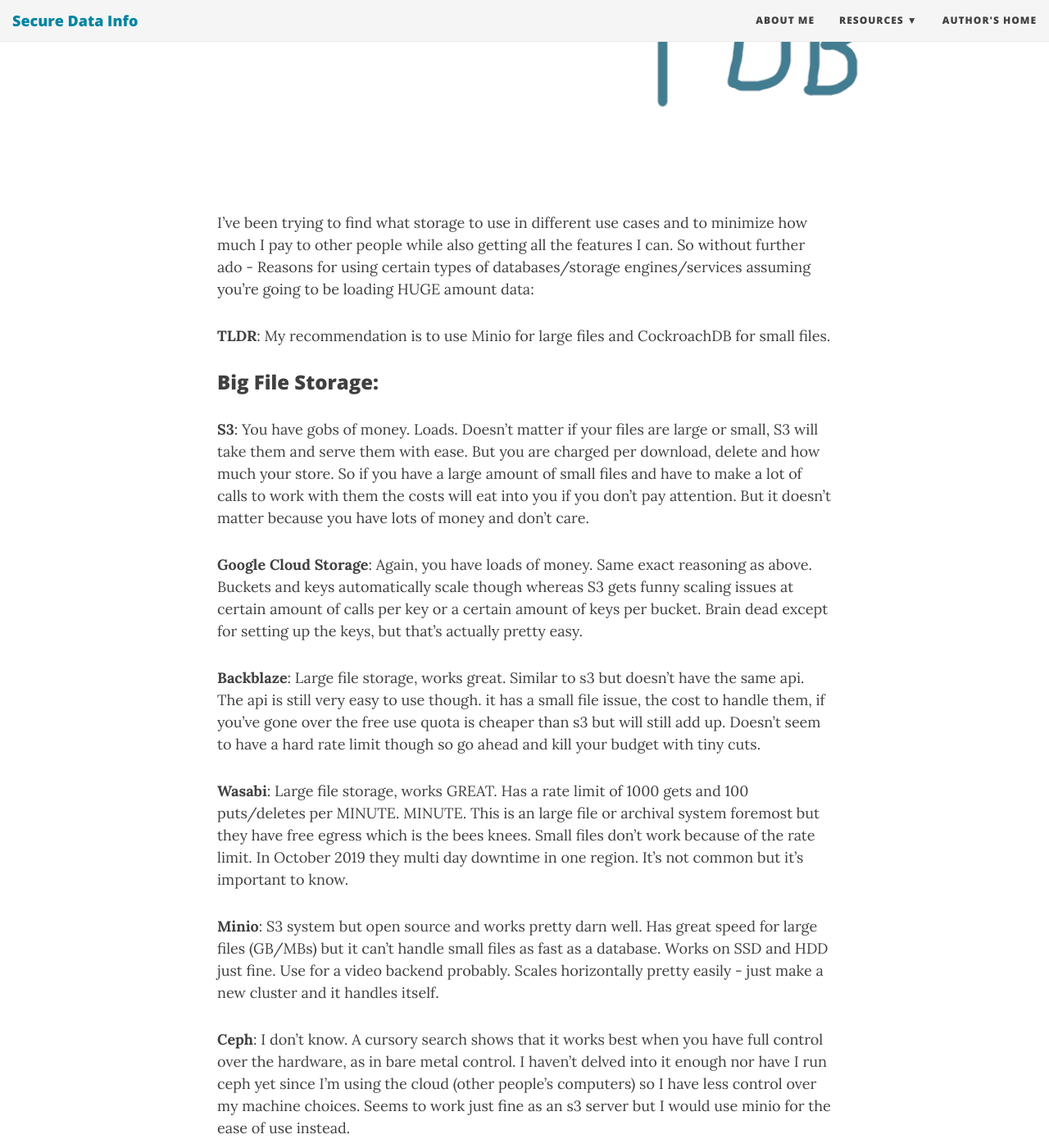
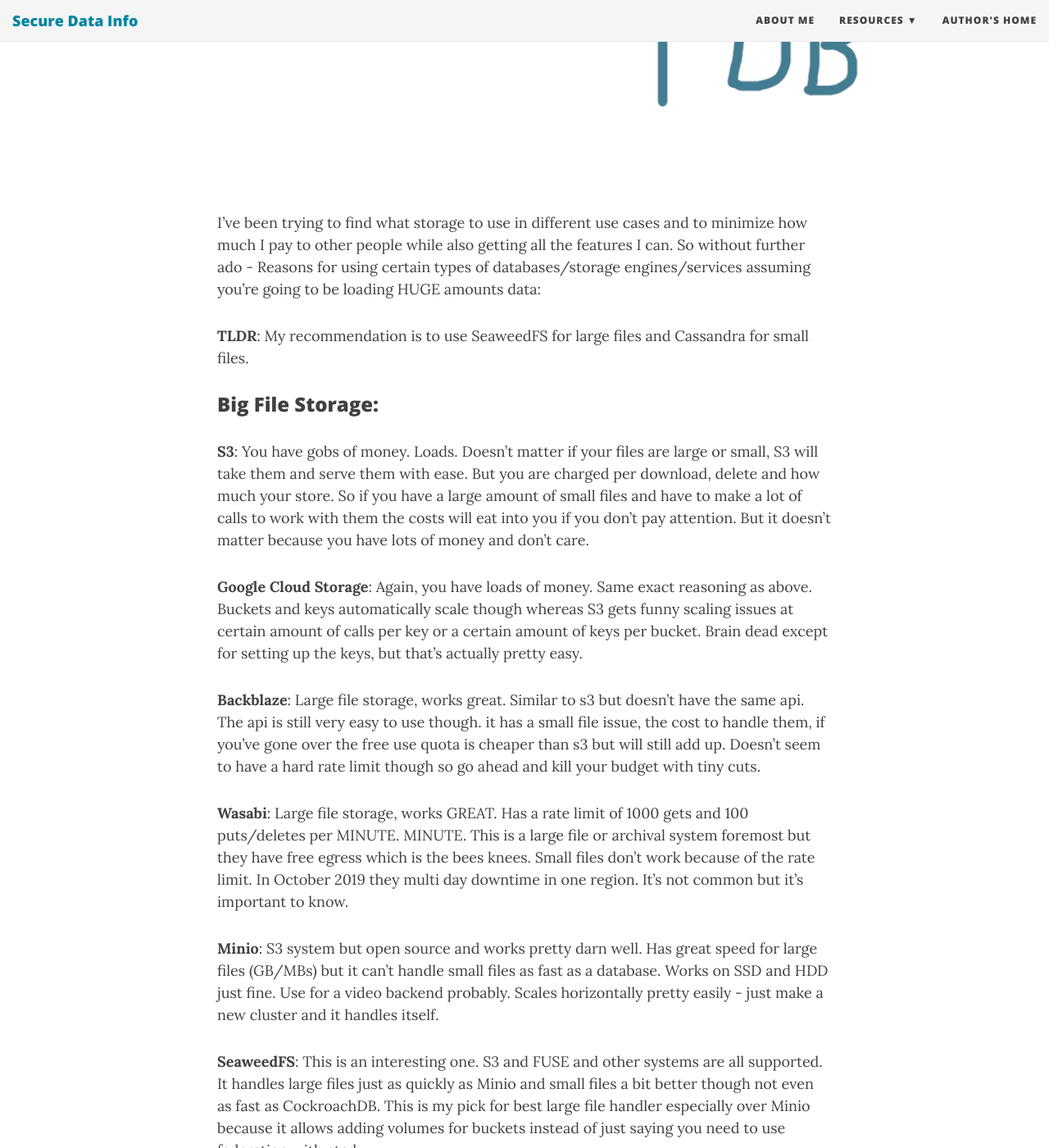
Before and after one commit to anidean/anidean.github.io, a Jekyll site: the page built from _posts/2020-05-01-storage-choices.md, in a window 1280 px wide and 1400 px high, scrolled down 393 px. Shown: the whole window at 82% size. Built offline with Jekyll 4.4.1, drawn with Linux system fonts in a browser that asks for light colours; nearby versions of some CDN libraries; some of the changed text lies outside the part shown.

Commit message:
adding cassandra and seaweed.  The winners

```diff
--- a/_posts/2020-05-01-storage-choices.md
+++ b/_posts/2020-05-01-storage-choices.md
@@ -8,9 +8,9 @@
 ---
 
 I've been trying to find what storage to use in different use cases and to minimize how much I pay to other people while also getting all the features I can.  So without further ado -
-Reasons for using certain types of databases/storage engines/services assuming you're going to be loading HUGE amount data:
+Reasons for using certain types of databases/storage engines/services assuming you're going to be loading HUGE amounts data:
 
-**TLDR**: My recommendation is to use Minio for large files and CockroachDB for small files.
+**TLDR**: My recommendation is to use SeaweedFS for large files and Cassandra for small files.
 
 ### Big File Storage:
 **S3**: You have gobs of money.  Loads.  Doesn't matter if your files are large or small, S3 will take them and serve them with ease.  But you are charged per download, delete and how much your store.  So if you have a large amount of small files and have to make a lot of calls to work with them the costs will eat into you if you don't pay attention.  But it doesn't matter because you have lots of money and don't care.
@@ -19,9 +19,11 @@
 
 **Backblaze**:  Large file storage, works great.  Similar to s3 but doesn't have the same api.  The api is still very easy to use though. it has a small file issue, the cost to handle them, if you've gone over the free use quota is cheaper than s3 but will still add up.  Doesn't seem to have a hard rate limit though so go ahead and kill your budget with tiny cuts.
 
-**Wasabi**: Large file storage, works GREAT.  Has a rate limit of 1000 gets and 100 puts/deletes per MINUTE.  MINUTE.  This is an large file or archival system foremost but they have free egress which is the bees knees.  Small files don't work because of the rate limit.  In October 2019 they multi day downtime in one region.   It's not common but it's important to know.
+**Wasabi**: Large file storage, works GREAT.  Has a rate limit of 1000 gets and 100 puts/deletes per MINUTE.  MINUTE.  This is a large file or archival system foremost but they have free egress which is the bees knees.  Small files don't work because of the rate limit.  In October 2019 they multi day downtime in one region.   It's not common but it's important to know.
 
 **Minio**: S3 system but open source and works pretty darn well.  Has great speed for large files (GB/MBs) but it can't handle small files as fast as a database.  Works on SSD and HDD just fine.  Use for a video backend probably. Scales horizontally pretty easily - just make a new cluster and it handles itself.
+
+**SeaweedFS**: This is an interesting one.  S3 and FUSE and other systems are all supported.  It handles large files just as quickly as Minio and small files a bit better though not even as fast as CockroachDB.  This is my pick for best large file handler especially over Minio because it allows adding volumes for buckets instead of just saying you need to use federation with etcd.
 
 **Ceph**:  I don't know. A cursory search shows that it works best when you have full control over the hardware, as in bare metal control.  I haven't delved into it enough nor have I run ceph yet since I'm using the cloud (other people's computers) so I have less control over my machine choices. Seems to work just fine as an s3 server but I would use minio for the ease of use instead.
 
@@ -41,7 +43,9 @@
 
 **ActorDB**: The topology and usage of actors is somewhat interesting but I have not tried it.  From an outsider's view it seems to be like CockroachDB but without the distributed processing engine.  It feels bad to say but I'm not motivated enough to give this one a try considering I would have to think about how to write my queries more so than using standard SQL.
 
-**CockroachDB**: Scales vertically and horizontally, kinda slow but on HDD all you need are more disks for more cockroach procs for a local cluster.  Does sql just fine and uses plenty of postgres client libs so it's easy to connect.  This is the winner for storing lots of small files.  It has replication and it's easy to add additional nodes.  Large files are a no-no but 10s of Kb are fine.  If you use HDDs S3, Google Cloud Storage, Backblaze, Wasabi cannot win against this for storing small files in terms of cost.  Reliability and ease are one thing but I have more time than money so that's not happening.
+**CockroachDB**: Scales vertically and horizontally, kinda slow but on HDD all you need are more disks for more cockroach procs for a local cluster.  Does sql just fine and uses plenty of postgres client libs so it's easy to connect.
+
+**Cassandra**: This thing is fast.  If you don't need sql it's better than anything else and was more consistent under heavy load on HDD than ScyllaDB.  I don't even like java and I'm impressed. On a single disk It's possible to max out a 1Gbps connection.  I'll be using this over Cockroach for any remote KV stuff.  This is the winner for storing lots of small files.  It has replication and it's easy to add additional nodes.  Large files are a no-no but 10s of Kb are fine.  If you use HDDs S3, Google Cloud Storage, Backblaze, Wasabi cannot win against this for storing small files in terms of cost.  Reliability and ease are one thing but I have more time than money so that's not happening.
 
 **Keydb**: It's a young redis fork but it's turning into a redis/rocksdb by using lsm underneath for persistence.  Could be good but there's HSE, RocksDB, leveldb, etc.  So many choices here.
 
```
